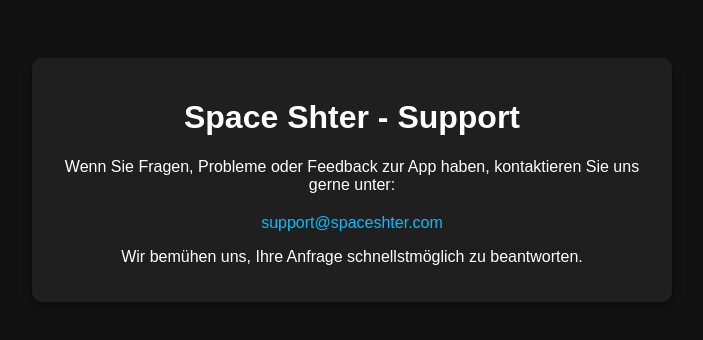
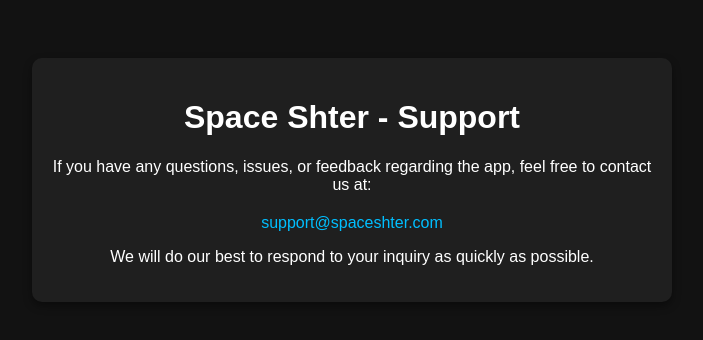
Before and after one commit to WMb9LT/Space-Shter, a plain HTML site: page index.html in a window 1280 px wide. Shown: the whole page, without its empty margins (288-991 px from the left). Drawn offline with Linux system fonts and the light colour scheme.

Commit message:
Update index.html

```diff
--- a/index.html
+++ b/index.html
@@ -35,13 +35,13 @@
 <body>
     <div class="container">
         <h1>Space Shter - Support</h1>
-        <p>Wenn Sie Fragen, Probleme oder Feedback zur App haben, kontaktieren Sie uns gerne unter:</p>
+        <p>If you have any questions, issues, or feedback regarding the app, feel free to contact us at:</p>
 
         <div class="contact">
             <a href="mailto:support@spaceshter.com">support@spaceshter.com</a>
         </div>
 
-        <p>Wir bemühen uns, Ihre Anfrage schnellstmöglich zu beantworten.</p>
+        <p>We will do our best to respond to your inquiry as quickly as possible.</p>
     </div>
 </body>
 </html>
```
